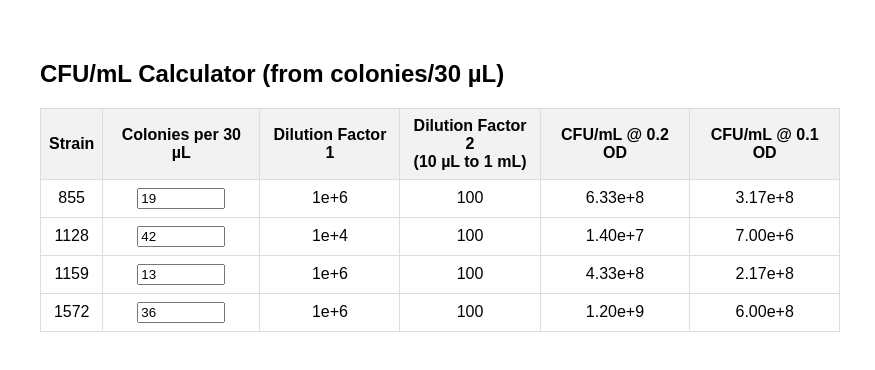
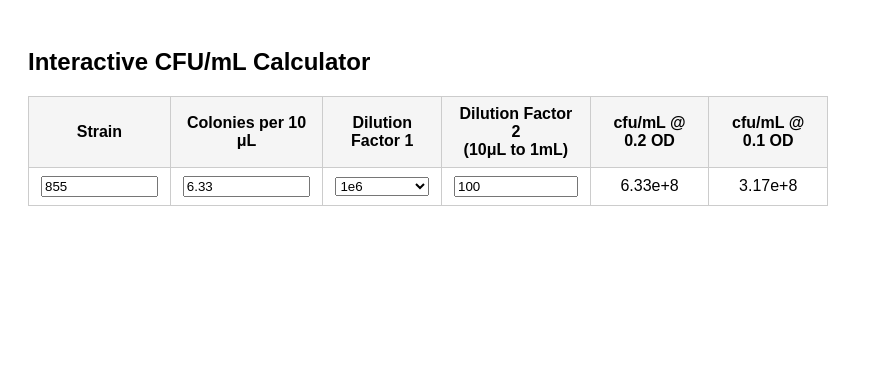
Before and after one commit to Pooran-Dewari/cfu-calculator, a plain HTML site: page index.html in a window 1280 px wide. Shown: the whole page, without its empty margins (0-875 px from the left). Drawn offline with Linux system fonts and the light colour scheme.

Commit message:
Update index.html
add drop down menu for dilution factor 1

```diff
--- a/index.html
+++ b/index.html
@@ -4,84 +4,90 @@
   <meta charset="UTF-8">
   <title>CFU Calculator</title>
   <style>
-    body { font-family: sans-serif; padding: 2rem; }
-    table { border-collapse: collapse; width: 100%; max-width: 800px; }
-    th, td { border: 1px solid #ddd; padding: 8px; text-align: center; }
-    th { background-color: #f2f2f2; }
-    input[type="number"] { width: 80px; }
+    body {
+      font-family: Arial, sans-serif;
+      padding: 20px;
+    }
+    table {
+      border-collapse: collapse;
+      width: 100%;
+      max-width: 800px;
+    }
+    th, td {
+      border: 1px solid #ccc;
+      padding: 8px 12px;
+      text-align: center;
+    }
+    th {
+      background-color: #f5f5f5;
+    }
+    input {
+      width: 100%;
+      box-sizing: border-box;
+    }
+    select {
+      width: 100%;
+    }
   </style>
 </head>
 <body>
-
-<h2>CFU/mL Calculator (from colonies/30 µL)</h2>
-
+  <h2>Interactive CFU/mL Calculator</h2>
   <table>
     <thead>
       <tr>
         <th>Strain</th>
-      <th>Colonies per 30 µL</th>
+        <th>Colonies per 10 μL</th>
         <th>Dilution Factor 1</th>
-      <th>Dilution Factor 2<br>(10 µL to 1 mL)</th>
-      <th>CFU/mL @ 0.2 OD</th>
-      <th>CFU/mL @ 0.1 OD</th>
+        <th>Dilution Factor 2<br>(10μL to 1mL)</th>
+        <th>cfu/mL @ 0.2 OD</th>
+        <th>cfu/mL @ 0.1 OD</th>
       </tr>
     </thead>
-  <tbody id="cfu-table">
-    <!-- JS will insert rows -->
+    <tbody>
+      <tr>
+        <td><input value="855"></td>
+        <td><input type="number" value="6.33" class="colonies"></td>
+        <td>
+          <select class="dilution1">
+            <option value="1e3">1e3</option>
+            <option value="1e4">1e4</option>
+            <option value="1e5">1e5</option>
+            <option value="1e6" selected>1e6</option>
+            <option value="1e7">1e7</option>
+            <option value="1e8">1e8</option>
+          </select>
+        </td>
+        <td><input type="number" value="100" class="dilution2"></td>
+        <td class="cfu-02"></td>
+        <td class="cfu-01"></td>
+      </tr>
+      <!-- Add more rows if needed -->
     </tbody>
   </table>
 
   <script>
-const strains = [
-  { strain: 855, colonies: 19, df1: 1e6, df2: 100 },
-  { strain: 1128, colonies: 42, df1: 1e4, df2: 100 },
-  { strain: 1159, colonies: 13, df1: 1e6, df2: 100 },
-  { strain: 1572, colonies: 36, df1: 1e6, df2: 100 },
-];
+    function calculateAll() {
+      document.querySelectorAll("tbody tr").forEach(row => {
+        const colonies = parseFloat(row.querySelector(".colonies").value);
+        const dilution1 = parseFloat(row.querySelector(".dilution1").value);
+        const dilution2 = parseFloat(row.querySelector(".dilution2").value);
 
-function calcCFU(colonies, df1, df2) {
-  const coloniesPer10uL = colonies / 3;
-  const cfu_mL = coloniesPer10uL * df1 * df2;
-  return {
-    od02: cfu_mL.toExponential(2),
-    od01: (cfu_mL / 2).toExponential(2)
-  };
+        const cfu_02 = colonies * dilution1 * dilution2;
+        const cfu_01 = cfu_02 / 2;
+
+        row.querySelector(".cfu-02").textContent = cfu_02.toExponential(2);
+        row.querySelector(".cfu-01").textContent = cfu_01.toExponential(2);
+      });
     }
 
-const table = document.getElementById("cfu-table");
-
-strains.forEach((s, idx) => {
-  const row = document.createElement("tr");
-
-  const cfu = calcCFU(s.colonies, s.df1, s.df2);
-
-  row.innerHTML = `
-    <td>${s.strain}</td>
-    <td><input type="number" value="${s.colonies}" data-idx="${idx}" /></td>
-    <td>${s.df1.toExponential()}</td>
-    <td>${s.df2}</td>
-    <td class="cfu02">${cfu.od02}</td>
-    <td class="cfu01">${cfu.od01}</td>
-  `;
-
-  table.appendChild(row);
+    // Attach event listeners
+    document.querySelectorAll("input, select").forEach(el => {
+      el.addEventListener("input", calculateAll);
+      el.addEventListener("change", calculateAll);
     });
 
-document.querySelectorAll('input[type="number"]').forEach(input => {
-  input.addEventListener("input", e => {
-    const idx = +e.target.dataset.idx;
-    const val = +e.target.value;
-    if (!isNaN(val)) {
-      const { df1, df2 } = strains[idx];
-      const cfu = calcCFU(val, df1, df2);
-
-      const row = e.target.closest("tr");
-      row.querySelector(".cfu02").textContent = cfu.od02;
-      row.querySelector(".cfu01").textContent = cfu.od01;
-    }
-  });
-});
+    // Initial calculation
+    calculateAll();
   </script>
-
 </body>
 </html>
```
Lines whose indentation alone changed are shown as unchanged.
